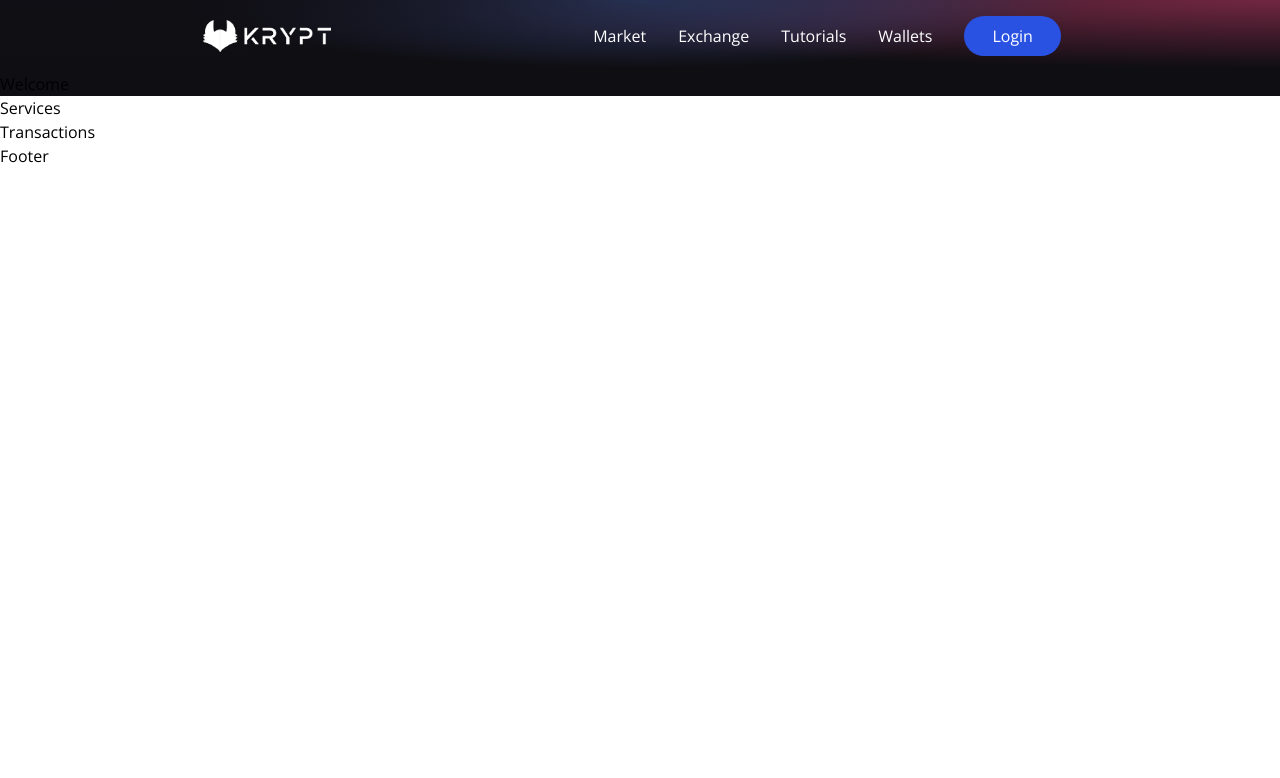
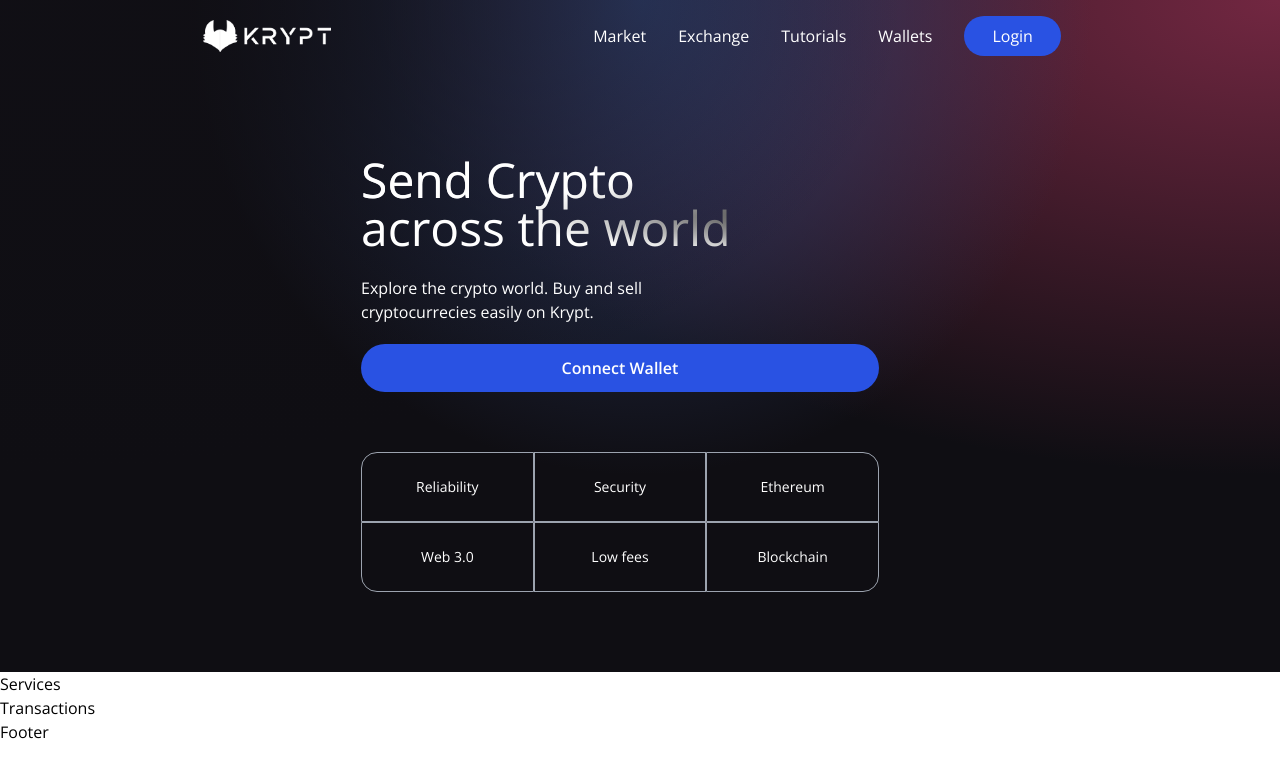
Before and after one commit to saulkurosaki/KRYPT-PROJECT, a React (Create React App) app in the folder client/: page / in a window 1280 px wide. Shown: the top 778 px of the page. Built offline with nearby package versions, Linux system fonts and the light colour scheme.

Commit message:
feat(Welcome): implement Welcome component first hero section

```diff
--- a/client/src/components/Welcome.jsx
+++ b/client/src/components/Welcome.jsx
@@ -1,5 +1,48 @@
+import { AiFillPlayCircle } from "react-icons/ai";
+import { SiEthereum } from "react-icons/si";
+import { BsInfoCircle } from "react-icons/bs";
+
+import { Loader } from "./";
+
+const commonStyles =
+  "min-h-[70px] sm:px-0 px-2 sm:min-w-[120px] flex justify-center items-center border-[0.5px] border-gray-400 text-sm font-light text-white";
+
 const Welcome = () => {
-  return <h1>Welcome</h1>;
+  const connectWallet = () => {
+    // Logic
+  };
+
+  return (
+    <div className="flex w-full justify-center items-center">
+      <div className="flex md:flex-row flex-col items-start justify-between md:p-20 py-12 px-4">
+        <div className="flex flex-1 justify-start flex-col md:mr-10">
+          <h1 className="text-3xl sm:text-5xl text-white text-gradient py-1">
+            Send Crypto <br /> across the world
+          </h1>
+          <p className="text-left mt-5 text-white font-light md:w-9/12 w-11/12 text-base">
+            Explore the crypto world. Buy and sell cryptocurrecies easily on
+            Krypt.
+          </p>
+          <button
+            type="button"
+            onClick={connectWallet}
+            className="flex flex-row justify-center items-center my-5 bg-[#2952e3] p-3 rounded-full cursor-pointer hover:bg-[#2546bd]"
+          >
+            <p className="text-white text-base font-semibold">Connect Wallet</p>
+          </button>
+
+          <div className="grid sm:grid-cols-3 grid-cols-2 w-full mt-10">
+            <div className={`rounded-tl-2xl ${commonStyles}`}>Reliability</div>
+            <div className={commonStyles}>Security</div>
+            <div className={`rounded-tr-2xl ${commonStyles}`}>Ethereum</div>
+            <div className={`rounded-bl-2xl ${commonStyles}`}>Web 3.0</div>
+            <div className={commonStyles}>Low fees</div>
+            <div className={`rounded-br-2xl ${commonStyles}`}>Blockchain</div>
+          </div>
+        </div>
+      </div>
+    </div>
+  );
 };
 
 export default Welcome;
```
